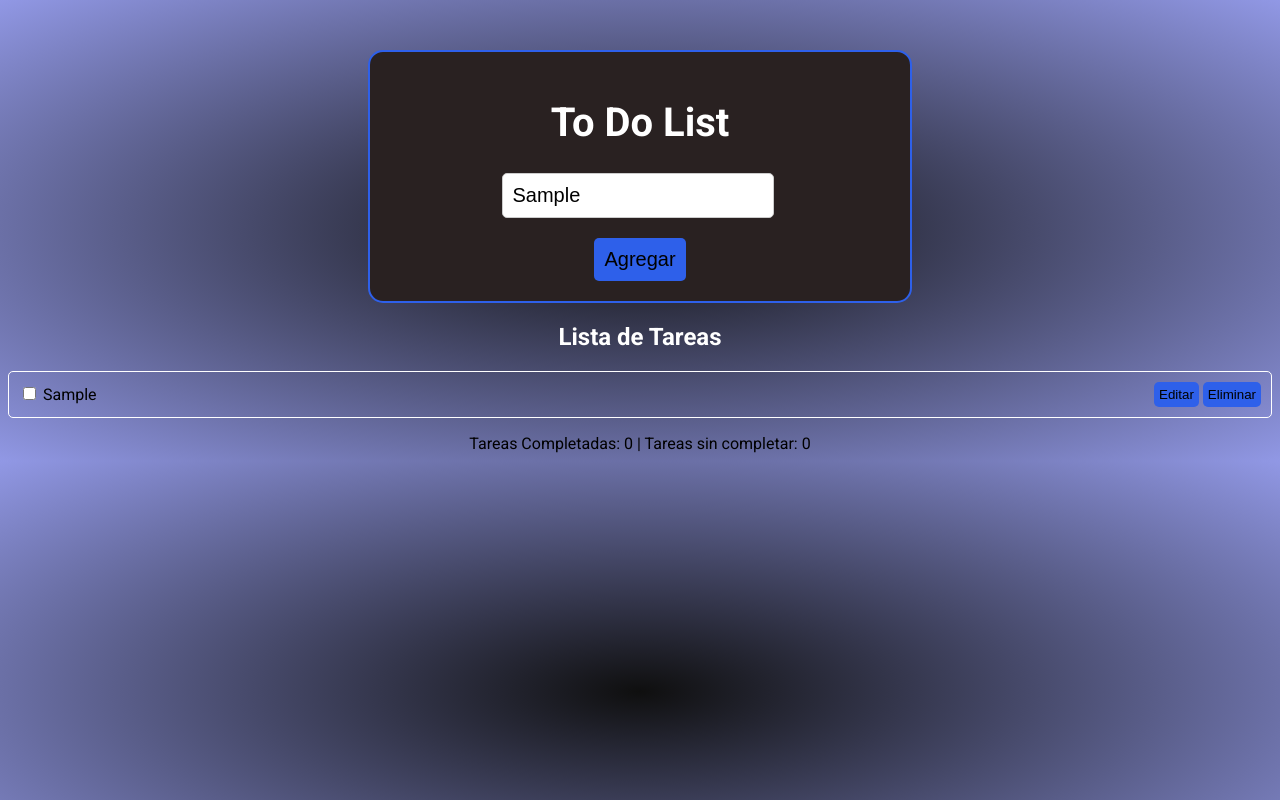
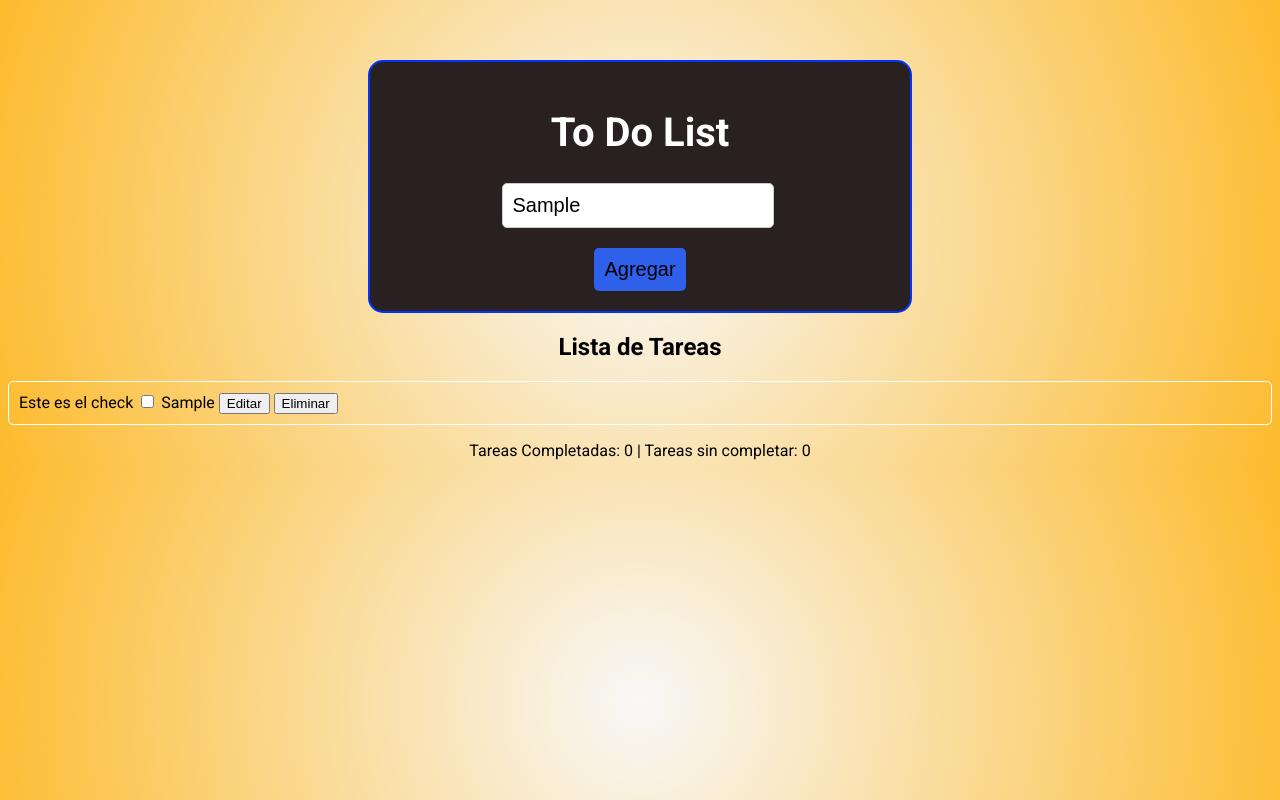
Before and after one commit to majomaken/bios-full-stack, a website: page todolist/index.html in a window 1280 px wide. Both pictures are taken after typing "Sample" into the empty fields and a click on the button "Agregar". Drawn offline with Linux system fonts and the light colour scheme.

Commit message:
Revert "feat: Add changes to 'toDo list' styles"

```diff
--- a/todolist/script.js
+++ b/todolist/script.js
@@ -3,25 +3,21 @@ const listContainer = document.getElementById('list-container');
 
 const addTask = () => {
   const task = inputBox.value.trim();
-    if (!task){
-        alert('Por favor ingreseuna tarea!!')
+  if (!task) {
+    alert('Por favor ingrese una tarea!!!')
     console.log('Esto no es una tarea')
-
-    return;
   }
 
   const li = document.createElement('li');
   li.innerHTML = `
-    <div class="tasks-container">
-        <label>
-            <input type="checkbox" />
+    <label for="check">
+      Este es el check
+      </label>
+      <input id="check" name="check" type="checkbox" />
     <span>${task}</span>
-        </label>
-        <div class="buttons-container">
     <button class="edit-btn">Editar</button>
     <button class="delete-btn">Eliminar</button>
-        </div>
-    </div>
   `;
+
   listContainer.appendChild(li);
 }
--- a/todolist/styles.css
+++ b/todolist/styles.css
@@ -1,27 +1,21 @@
 body {
+  background: radial-gradient(circle, rgba(0,0,0,0.028124999999999956) 0%, rgba(253,187,45,1) 100%);
   font-family: "Roboto", sans-serif;
-  ;
-  background-color: rgb(0, 0, 0);
-  background: radial-gradient(#0f0f0f, #9198e5);
   text-align: center;
-  margin-top: 50px;
+  margin-top: 60px;
 }
 
 #header {
   margin: 5px;
   font-size: 20px;
-  align-items: center;
-}
-
-h2 {
-  color: #fff;
+  text-align: center;
 }
 
 #todo-container {
-  background-color: rgb(41, 33, 33);
+  background: rgb(41, 33, 33);
   width: 500px;
   margin: 0 auto;
-  border: 2px solid #2e60ea;
+  border:2px solid #0033ff;
   padding: 20px;
   color: #fff;
   border-radius: 15px;
@@ -60,43 +54,10 @@ ul {
 
 li {
   border: 1px solid #fff;
-  border-radius: 5px;
-  margin: 10px 0;
+  border-radius:  5px;
   padding: 10px;
-
+  /* margin: 10px 0 10px 0; */
+  /* margin-bottom: 10px;
+  /* margin: 10px 0; */
+  margin-top: 10px;
 }
-
-.edit-btn {
-  cursor: pointer;
-  transition: 0.4s;
-  padding: 5px;
-  border: none;
-  border-radius: 5px;
-  background-color: #2e60ea;
-
-}
-
-
-.delete-btn {
-  cursor: pointer;
-  transition: 0.4s;
-  padding: 5px;
-  border: none;
-  border-radius: 5px;
-  background-color: #2e60ea;
-
-}
-
-.edit-btn:hover {
-  background-color: #9eb7fd;
-}
-
-.delete-btn:hover {
-  background-color: #9eb7fd;
-}
-
-.tasks-container {
-  display: flex;
-  justify-content: space-between;
-  align-items: center;
-}
```
Lines whose indentation alone changed are shown as unchanged.
